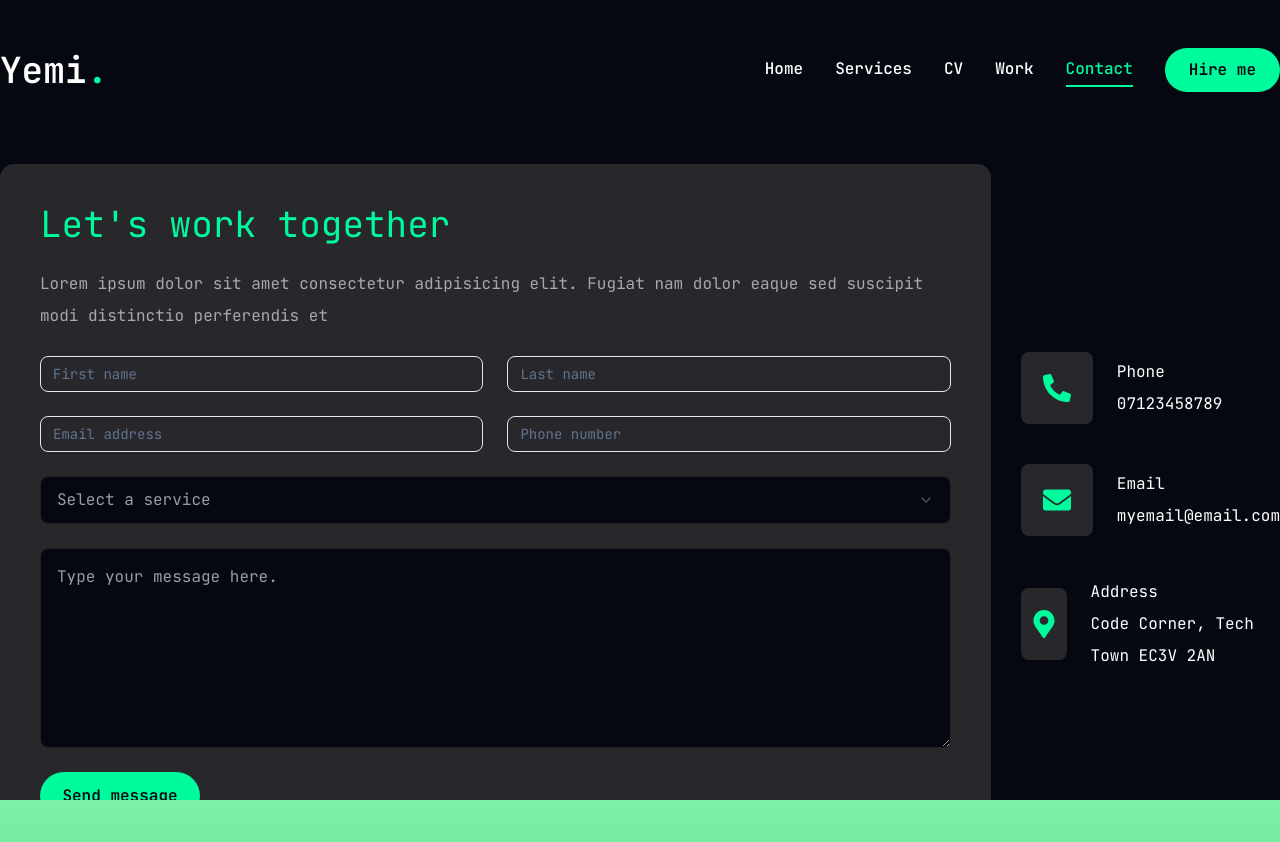
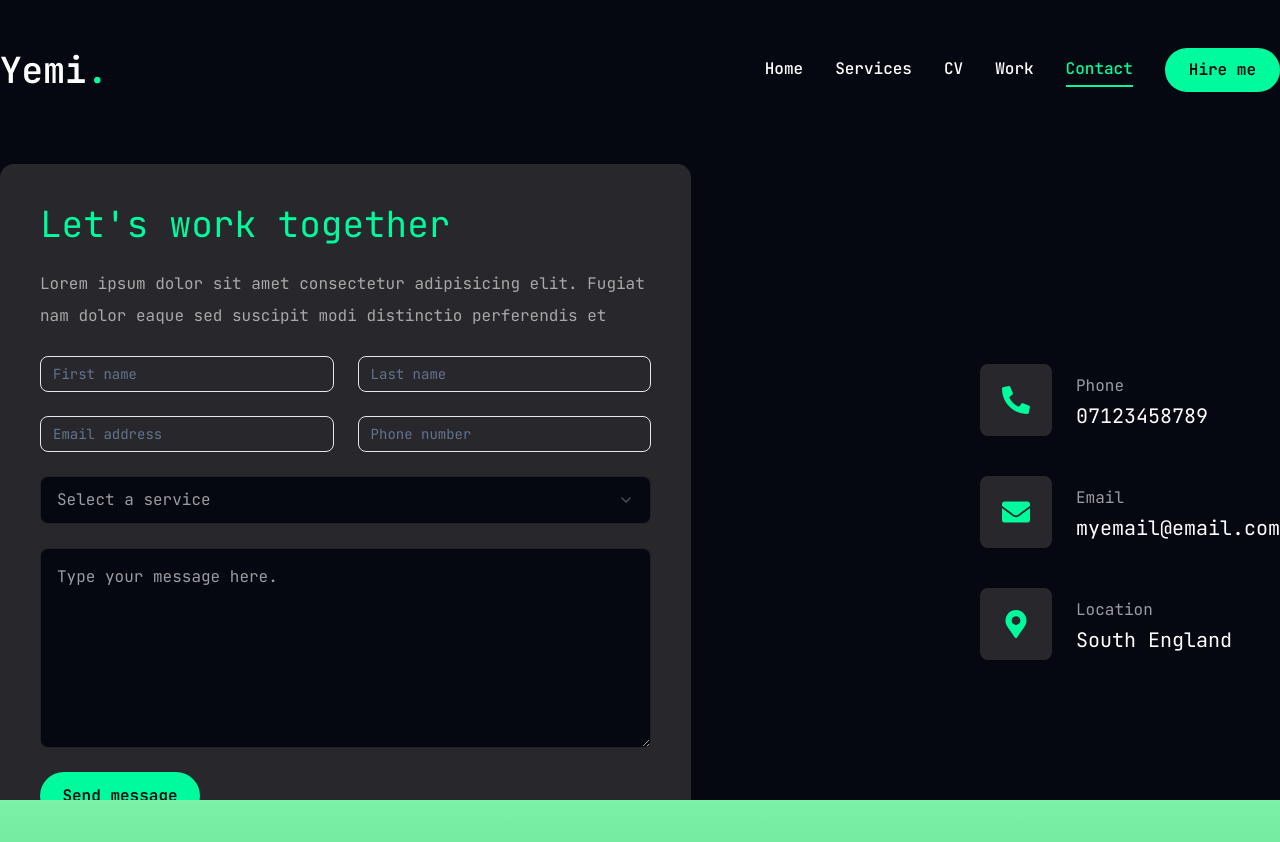
Before and after one commit to yemarole/portfolio, a Next.js app: page /contact in a window 1280 px wide. Shown: the top 842 px of the page. Built offline with nearby package versions, Linux system fonts and the light colour scheme.

Commit message:
finished contact page

```diff
--- a/app/contact/page.jsx
+++ b/app/contact/page.jsx
@@ -29,8 +29,8 @@ const info = [
   },
   {
     icon: <FaMapMarkerAlt />,
-    title: "Address",
-    description: "Code Corner, Tech Town EC3V 2AN",
+    title: "Location",
+    description: "South England",
   },
 ];
 
@@ -49,7 +49,7 @@ const Contact = () => {
       <div className="container mx-auto">
         <div className="flex flex-col xl:flex-row gap-[30px]">
           {/* form */}
-          <div className="xl:h-[54%] order-2 xl:order-none">
+          <div className="xl:w-[54%] order-2 xl:order-none">
             <form className="flex flex-col gap-6 p-10 bg-[#27272c] rounded-xl">
               <h3 className="text-4xl text-accent">Let's work together</h3>
               <p className="text-white/60">
@@ -98,9 +98,9 @@ const Contact = () => {
                     <div className="w-[52px] h-[52px] xl:w-[72px] xl:h-[72px] bg-[#27272c] text-accent rounded-md flex items-center justify-center">
                       <div className="text-[28px]">{item.icon}</div>
                     </div>
-                    <div>
-                      <p>{item.title}</p>
-                      <h3>{item.description}</h3>
+                    <div className="flex-1">
+                      <p className="text-white/60">{item.title}</p>
+                      <h3 className="text-xl">{item.description}</h3>
                     </div>
                   </li>
                 );
--- a/app/page.jsx
+++ b/app/page.jsx
@@ -19,8 +19,8 @@ const Home = () => {
               <span className="text-accent">Yemi Arole</span>
             </h1>
             <p className="max-w-[500px] mb-9 text-white/80">
-              I excel at crafting elegant digital experiences and I am
-              proficient in various programming languages and technologies.
+              I excel at crafting elegant digital experiences and I have a keen
+              curiosity in various programming languages and technologies.
             </p>
             {/* btn and socials */}
             <div className="flex flex-col xl:flex-row items-center gap-8">
--- a/components/MobileNav.jsx
+++ b/components/MobileNav.jsx
@@ -1,6 +1,11 @@
 "use client";
 
-import { Sheet, SheetContent, SheetTrigger } from "@/components/ui/sheet";
+import {
+  Sheet,
+  SheetContent,
+  SheetTitle,
+  SheetTrigger,
+} from "@/components/ui/sheet";
 import { usePathname } from "next/navigation";
 import Link from "next/link";
 import { CiMenuFries } from "react-icons/ci";
@@ -37,6 +42,9 @@ const MobileNav = () => {
       </SheetTrigger>
       <SheetContent className="flex flex-col">
         {/* logo */}
+
+        <SheetTitle></SheetTitle>
+
         <div className="mt-32 mb-40 text-center text-2xl">
           <Link href="/">
             <h1 className="text-4xl font-semibold">
```
